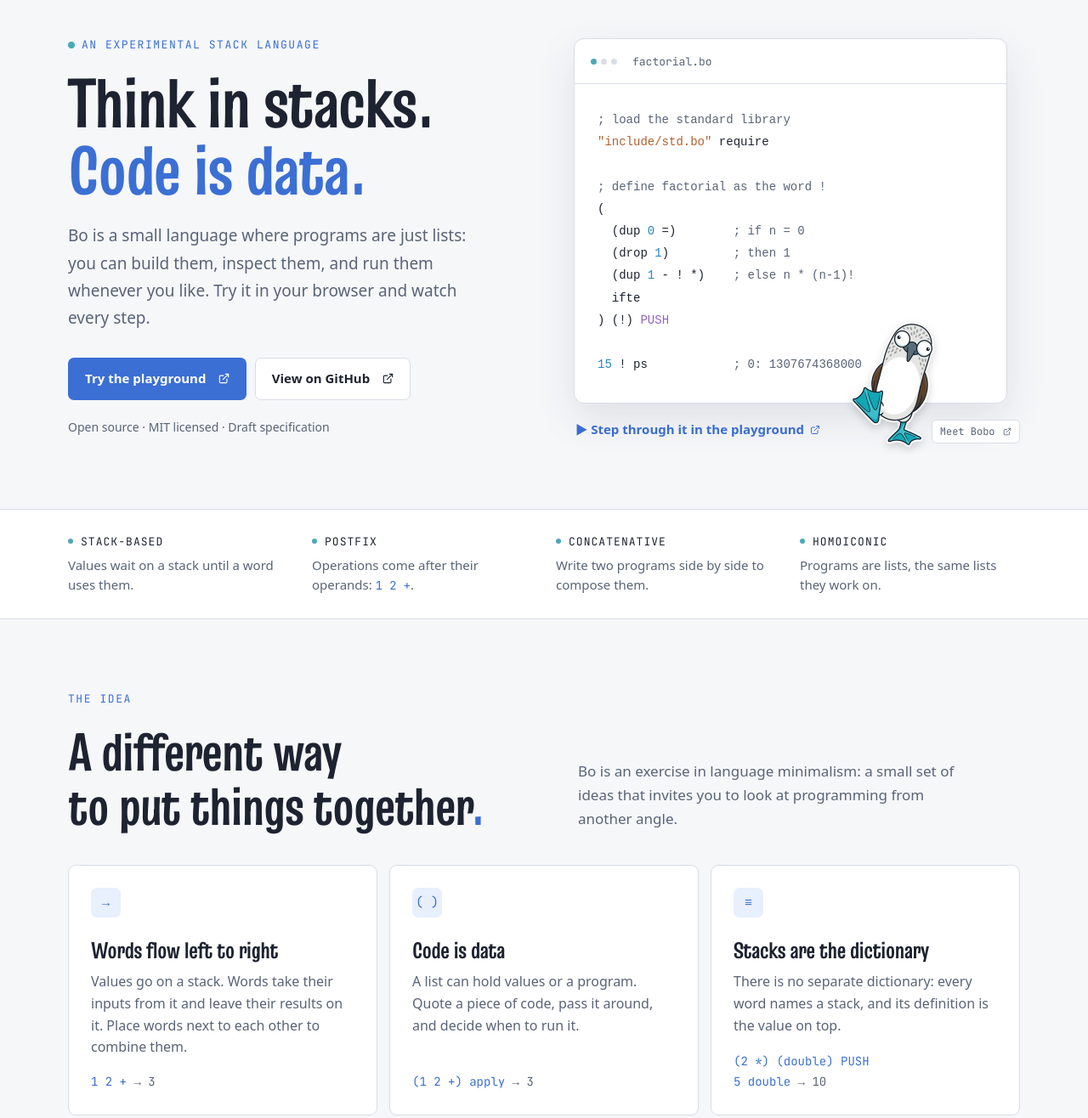
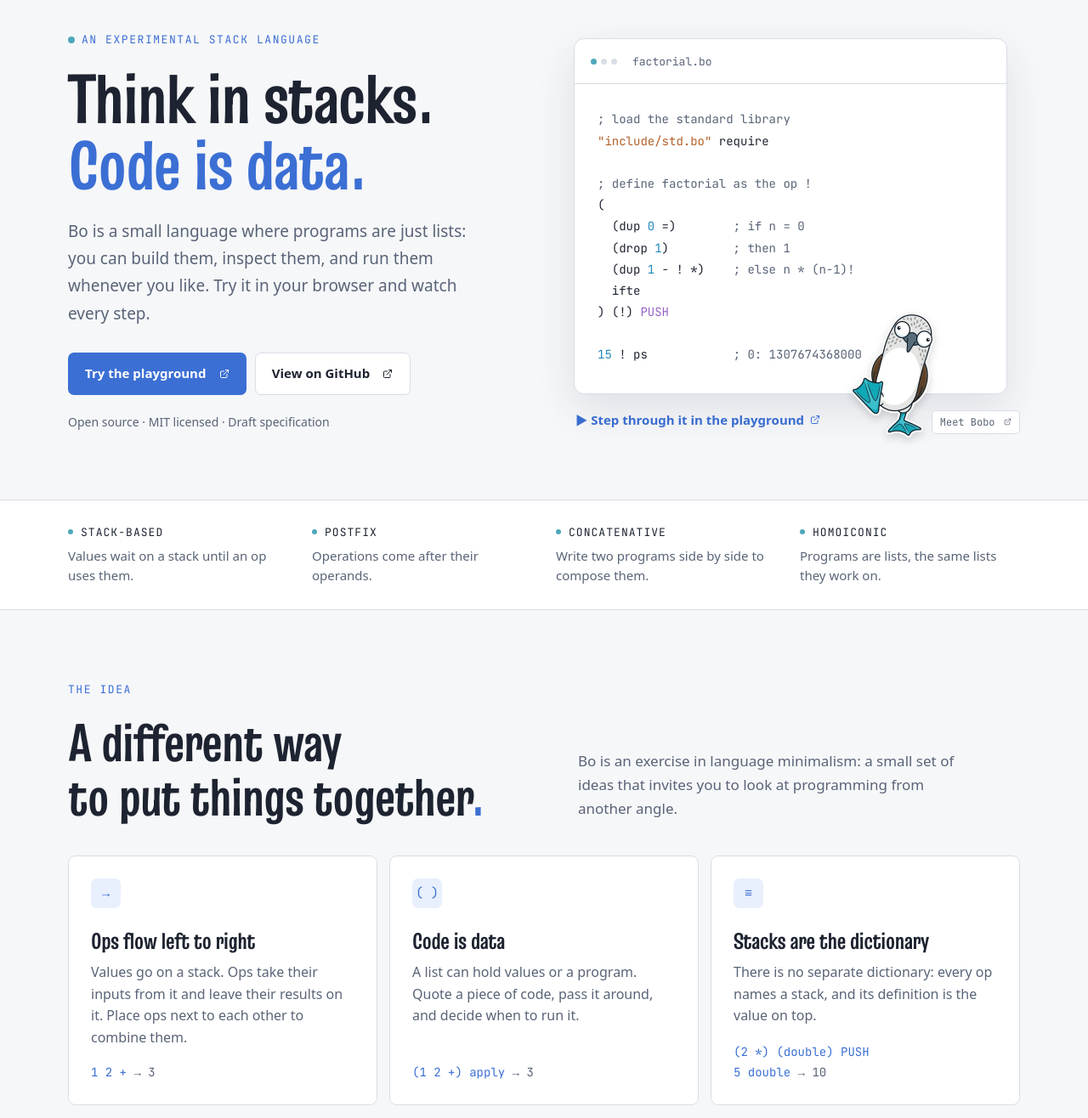
Before and after one commit to BoLanguage/website, a plain HTML site: page index.html in a window 1280 px wide. Shown: the part 120-1436 px from the top of the page at 85% size. Drawn offline with Linux system fonts and the light colour scheme.

Commit message:
updated texts with the new 0.2.0 terminology, fixed code style (.code-window)

```diff
--- a/index.html
+++ b/index.html
@@ -62,7 +62,7 @@
           <pre><code><span class="comment">; load the standard library</span>
 <span class="string">"include/std.bo"</span> require
 
-<span class="comment">; define factorial as the word !</span>
+<span class="comment">; define factorial as the op !</span>
 (
   (dup <span class="number">0</span> =)        <span class="comment">; if n = 0</span>
   (drop <span class="number">1</span>)         <span class="comment">; then 1</span>
@@ -81,8 +81,8 @@
       <div class="container">
         <h2 class="visually-hidden" id="glossary-title">Bo in plain words</h2>
         <dl class="glossary">
-          <div><dt>Stack-based</dt><dd>Values wait on a stack until a word uses them.</dd></div>
-          <div><dt>Postfix</dt><dd>Operations come after their operands: <code>1 2 +</code>.</dd></div>
+          <div><dt>Stack-based</dt><dd>Values wait on a stack until an op uses them.</dd></div>
+          <div><dt>Postfix</dt><dd>Operations come after their operands.</dd></div>
           <div><dt>Concatenative</dt><dd>Write two programs side by side to compose them.</dd></div>
           <div><dt>Homoiconic</dt><dd>Programs are lists, the same lists they work on.</dd></div>
         </dl>
@@ -95,9 +95,9 @@
         <p>Bo is an exercise in language minimalism: a small set of ideas that invites you to look at programming from another angle.</p>
       </div>
       <div class="idea-grid">
-        <article class="idea-card"><span class="card-icon" aria-hidden="true">→</span><h3>Words flow left to right</h3><p>Values go on a stack. Words take their inputs from it and leave their results on it. Place words next to each other to combine them.</p><code>1 2 + <span>→ 3</span></code></article>
+        <article class="idea-card"><span class="card-icon" aria-hidden="true">→</span><h3>Ops flow left to right</h3><p>Values go on a stack. Ops take their inputs from it and leave their results on it. Place ops next to each other to combine them.</p><code>1 2 + <span>→ 3</span></code></article>
         <article class="idea-card"><span class="card-icon" aria-hidden="true">( )</span><h3>Code is data</h3><p>A list can hold values or a program. Quote a piece of code, pass it around, and decide when to run it.</p><code>(1 2 +) apply <span>→ 3</span></code></article>
-        <article class="idea-card"><span class="card-icon" aria-hidden="true">≡</span><h3>Stacks are the dictionary</h3><p>There is no separate dictionary: every word names a stack, and its definition is the value on top.</p><code>(2 *) (double) PUSH<br>5 double <span>→ 10</span></code></article>
+        <article class="idea-card"><span class="card-icon" aria-hidden="true">≡</span><h3>Stacks are the dictionary</h3><p>There is no separate dictionary: every op names a stack, and its definition is the value on top.</p><code>(2 *) (double) PUSH<br>5 double <span>→ 10</span></code></article>
       </div>
       <p class="section-footnote"><a href="https://github.com/BoLanguage/bo/blob/main/doc/language.md">Read the language guide <span class="ext" aria-hidden="true"></span></a></p>
     </section>
@@ -107,7 +107,7 @@
         <div class="play-copy">
           <p class="eyebrow">TRY IT</p>
           <h2>See what the<br>stack is doing<span class="accent">.</span></h2>
-          <p>The playground runs Bo in your browser. Write a program, step through it word by word, and watch the stacks change. Ready-made examples and practice puzzles are one click away.</p>
+          <p>The playground runs Bo in your browser. Write a program, step through it op by op, and watch the stacks change. Ready-made examples and practice puzzles are one click away.</p>
           <a class="button button-primary" href="https://bolanguage.github.io/bo/">Try the playground <span class="ext" aria-hidden="true"></span></a>
           <p class="play-note">No install, no sign-up. Just bring your curiosity.</p>
         </div>
--- a/style.css
+++ b/style.css
@@ -115,6 +115,8 @@ h1 { margin-bottom: 22px; font-size: clamp(62px, 6.4vw, 88px); line-height: .96;
 .window-dots i { width: 7px; height: 7px; border-radius: 50%; background: var(--border); }
 .window-dots i:first-child { background: var(--feet); }
 .code-window pre, .terminal pre { margin: 0; overflow-x: auto; font: 14px/1.8 "JetBrains Mono", monospace; }
+/* browsers give code its own monospace font, which would otherwise win over the one inherited from pre */
+.code-window pre code, .terminal pre code { font: inherit; }
 .code-window pre { padding: 29px 27px 32px; }
 .comment { color: var(--muted); }
 .string { color: #b3612a; }
```
